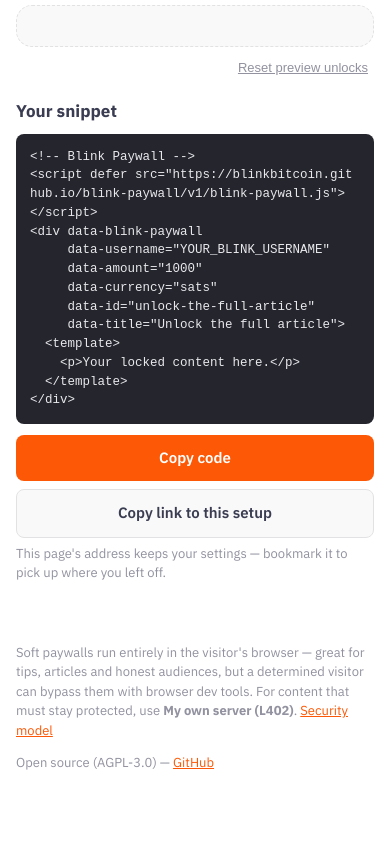
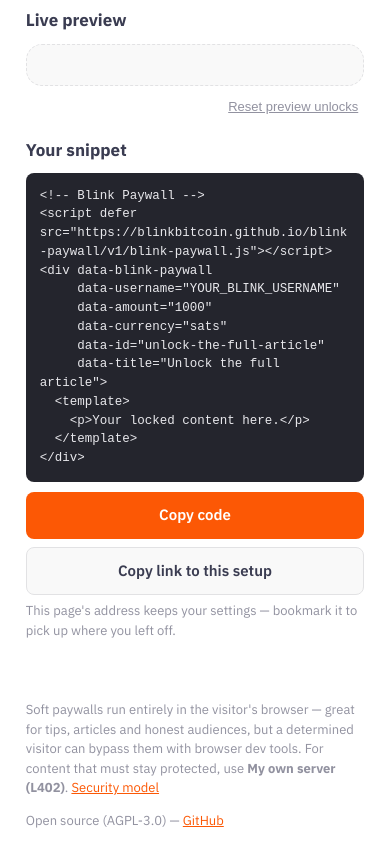
Before and after one commit to blinkbitcoin/blink-paywall, a website with bundled scripts: page index.html in a window 390 px wide. Shown: the part 1520-2387 px from the top of the page. Built offline with nearby package versions, Linux system fonts and the light colour scheme.

Commit message:
feat(generator): use the screen instead of a 1060px column (#6)
Closes #3.

The page was capped at 1060px with a fixed 380px right rail, so a 1440px
screen wasted 380px (26%) and a 1920px screen wasted 860px (45%). The cost
showed up in the snippet: at 380px, word-break:break-all chopped the script
URL mid-token across three lines, turning 12 logical lines into 14 visual ones.

The container now scales to min(1560px, 95vw). The form column is capped at
720px on purpose - stretching a Title input across 900px is worse, not better -
and the leftover width goes to the right rail, which holds the preview and the
snippet and actually uses it. break-all becomes overflow-wrap:anywhere, so a
line breaks only when it genuinely cannot fit rather than greedily at every
character.

Measured, CSS pixels:

  1440px  unused 380 -> 72 (26% -> 5%), snippet 380 -> 576
  1920px  unused 860 -> 360 (45% -> 19%), snippet 380 -> 768

At 1920 the 94-character script tag now fits on one line, so the snippet
renders 12 visual lines for its 12 logical ones. The remaining margin at 1920
is the deliberate 1560px cap.

Checked for regressions at the narrow end: the 900px breakpoint still stacks to
one column, and an emulated 270px viewport - narrower than any real phone -
has no horizontal overflow.

```diff
--- a/index.html
+++ b/index.html
@@ -43,14 +43,25 @@
             line-height: 1.5;
         }
 
-        .container { max-width: 1060px; margin: 0 auto; padding: 24px 16px 80px; }
+        /* Use the screen we are given. The form column stays at a readable
+           measure (see .layout) — the extra width goes to the preview and the
+           snippet, which are the things that actually benefit from it. */
+        .container { max-width: min(1560px, 95vw); margin: 0 auto; padding: 24px 16px 80px; }
 
         header { display: flex; align-items: center; gap: 12px; margin-bottom: 8px; }
         header img { height: 34px; }
         header h1 { font-size: 26px; margin: 0; }
         .tagline { color: var(--text-muted); margin: 0 0 32px; }
 
-        .layout { display: grid; grid-template-columns: 1fr 380px; gap: 40px; align-items: start; }
+        /* Form capped at a readable measure — stretching a Title input across
+           900px is worse, not better. The leftover width goes to the right rail,
+           so the preview and the snippet get the room they actually use. */
+        .layout {
+            display: grid;
+            grid-template-columns: minmax(0, 720px) minmax(380px, 1fr);
+            gap: 40px;
+            align-items: start;
+        }
         @media (max-width: 900px) { .layout { grid-template-columns: 1fr; } }
 
         .step { margin-bottom: 28px; }
@@ -113,7 +124,9 @@
         pre {
             background: #24252d; color: #e8e8ec; border-radius: var(--radius-sm);
             padding: 14px; font-size: 12.5px; overflow-x: auto; white-space: pre-wrap;
-            word-break: break-all; margin: 0 0 10px;
+            /* anywhere, not break-all: break only when a line truly cannot fit,
+               instead of chopping the script URL mid-token on every line. */
+            overflow-wrap: anywhere; margin: 0 0 10px;
         }
         .copy-wrap { position: relative; }
 
```
